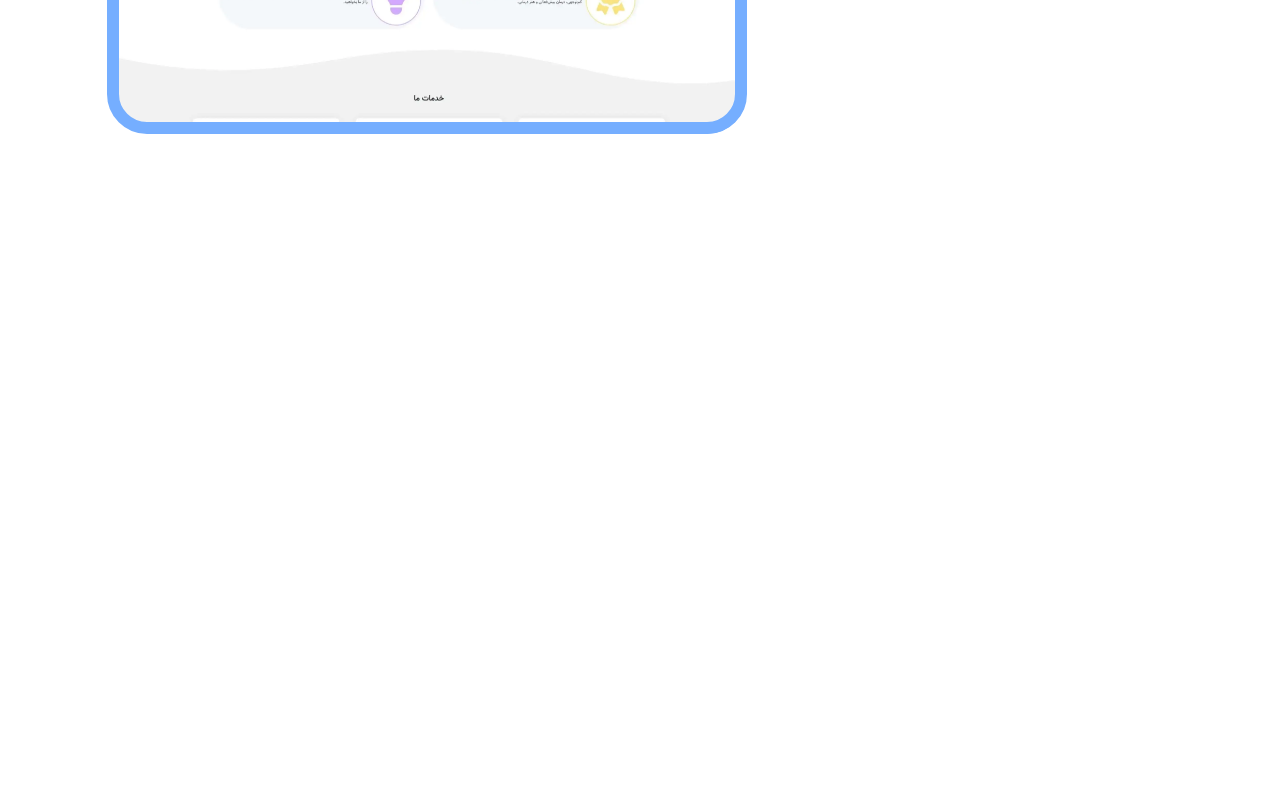
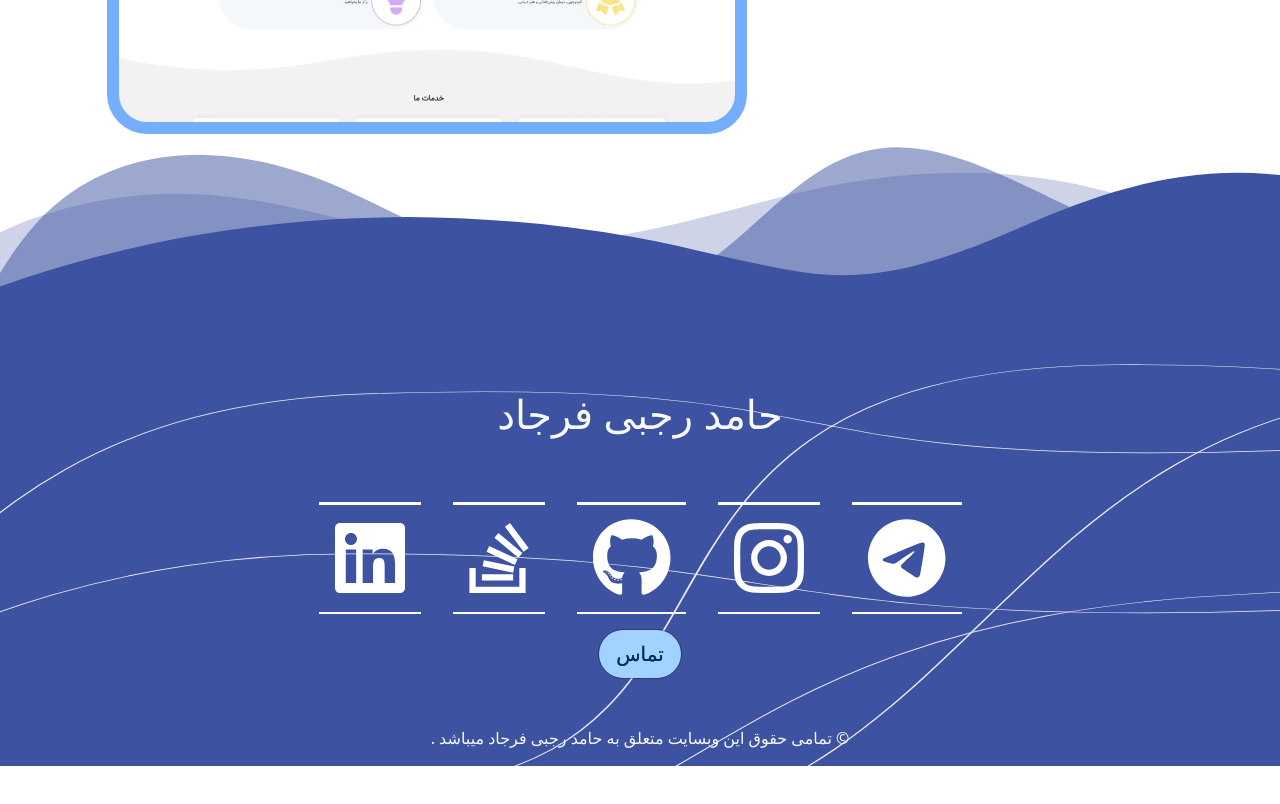
Before and after one commit to hamedrf/my-cv3, a Next.js app: page / in a window 1280 px wide. Shown: the part 7400-8204 px from the top of the page. After the commit the page ends 8166 px from the top, so only its background shows below. Built offline with nearby package versions, Linux system fonts and the light colour scheme.

Commit message:
set footer

```diff
--- a/app/page.tsx
+++ b/app/page.tsx
@@ -1,8 +1,9 @@
 import About from "@/components/sections/About";
+import Footer from "@/components/sections/Footer";
 import Header from "@/components/sections/Header";
 import HorizontalScrollTxt from "@/components/sections/HorizontalScrollTxt";
 import MyNavbar from "@/components/sections/Navbar";
-import Portfolio from "@/components/sections/portfolio";
+import Portfolio from "@/components/sections/Portfolio";
 import Serves from "@/components/sections/Serves";
 import TextZoobBg from "@/components/sections/TextZoobBg";
 
@@ -18,6 +19,7 @@ const Home = () => {
       <About />
       <Serves />
       <Portfolio />
+      <Footer />
     </>
   );
 };
--- /dev/null
+++ b/components/sections/Footer.tsx
@@ -0,0 +1,177 @@
+"use client";
+import {
+  faGithub,
+  faInstagram,
+  faLinkedin,
+  faStackOverflow,
+  faTelegram,
+} from "@fortawesome/free-brands-svg-icons";
+import { FontAwesomeIcon } from "@fortawesome/react-fontawesome";
+import MainBtn, { colorBtn } from "../UI/MainBtn";
+
+const Footer = () => {
+  return (
+    <footer className="footer">
+      <div
+        id="contact"
+        className="position-relative"
+        style={{ paddingTop: "15vh" }}
+      >
+        <div className="custom-shape-divider-bottom-1723269695">
+          <svg
+            data-name="Layer 1"
+            xmlns="http://www.w3.org/2000/svg"
+            viewBox="0 0 1200 120"
+            preserveAspectRatio="none"
+          >
+            <path
+              d="M0,0V46.29c47.79,22.2,103.59,32.17,158,28,70.36-5.37,136.33-33.31,206.8-37.5C438.64,32.43,512.34,53.67,583,72.05c69.27,18,138.3,24.88,209.4,13.08,36.15-6,69.85-17.84,104.45-29.34C989.49,25,1113-14.29,1200,52.47V0Z"
+              opacity=".25"
+              className="shape-fill"
+            ></path>
+            <path
+              d="M0,0V15.81C13,36.92,27.64,56.86,47.69,72.05,99.41,111.27,165,111,224.58,91.58c31.15-10.15,60.09-26.07,89.67-39.8,40.92-19,84.73-46,130.83-49.67,36.26-2.85,70.9,9.42,98.6,31.56,31.77,25.39,62.32,62,103.63,73,40.44,10.79,81.35-6.69,119.13-24.28s75.16-39,116.92-43.05c59.73-5.85,113.28,22.88,168.9,38.84,30.2,8.66,59,6.17,87.09-7.5,22.43-10.89,48-26.93,60.65-49.24V0Z"
+              opacity=".5"
+              className="shape-fill"
+            ></path>
+            <path
+              d="M0,0V5.63C149.93,59,314.09,71.32,475.83,42.57c43-7.64,84.23-20.12,127.61-26.46,59-8.63,112.48,12.24,165.56,35.4C827.93,77.22,886,95.24,951.2,90c86.53-7,172.46-45.71,248.8-84.81V0Z"
+              className="shape-fill"
+            ></path>
+          </svg>
+        </div>
+      </div>
+      <section
+        className="overflow-hidden position-relative d-flex flex-column  justify-content-between align-items-center pt-5"
+        style={{ paddingTop: "20vh" }}
+      >
+        <svg
+          xmlns="http://www.w3.org/2000/svg"
+          className="h-100 position-absolute top-0 z-n1 min-vw-100"
+          style={{ marginBottom: "-1px" }}
+          version="1.1"
+          xmlnsXlink="http://www.w3.org/1999/xlink"
+          width="2550"
+          height="1440"
+          preserveAspectRatio="none"
+          viewBox="0 0 2550 1440"
+        >
+          <g mask='url("#SvgjsMask1035")' fill="none">
+            <rect
+              width="2550"
+              height="1440"
+              x="0"
+              y="0"
+              fill="var(--color-gradient-second-dark)"
+            ></rect>
+            <path
+              d="M1276.29 1628.85C1626.35 1446.75 1652.56 305 2108.86 287.93 2565.15 270.86 2687.9 849.39 2941.42 878.33"
+              stroke="var(--color-second)"
+              strokeWidth="2"
+            ></path>
+            <path
+              d="M188.04 1440.7C441.57 1401.53 569.19 797.79 983.93 792.98 1398.67 788.17 1381.87 972.98 1779.81 972.98 2177.76 972.98 2371.71 794.1 2575.7 792.98"
+              stroke="var(--color-second)"
+              strokeWidth="2"
+            ></path>
+            <path
+              d="M1110.4 1475.78C1401.58 1275.69 1236.07 228.62 1750.6 215.89 2265.13 203.16 2685.8 724.58 3031 734.29"
+              stroke="var(--color-second)"
+              strokeWidth="2"
+            ></path>
+            <path
+              d="M216.52 1541C543.28 1376.19 530.23 352.44 1000.42 304.7 1470.62 256.96 1392.37 484.7 1784.33 484.7 2176.28 484.7 2367.16 305.85 2568.23 304.7"
+              stroke="var(--color-second)"
+              strokeWidth="2"
+            ></path>
+            <path
+              d="M1070.33 1693.01C1343.45 1633.36 1366.46 991.55 1875.18 916.72 2383.9 841.89 2443.49 432.95 2680.03 412.72"
+              stroke="var(--color-second)"
+              strokeWidth="2"
+            ></path>
+          </g>
+          <defs>
+            <mask id="SvgjsMask1035">
+              <rect width="2550" height="1440" fill="#ffffff"></rect>
+            </mask>
+          </defs>
+        </svg>
+        <div
+          className="d-flex justify-content-center align-items-center flex-column icon-footer"
+          style={{ width: "15rem" }}
+        >
+          {/* <Image
+            src={}
+            alt="آیکون سایت"
+            className="rounded rounded-circle w-100 h-100 border border-5 border-light p-3"
+          /> */}
+        </div>
+        <h1 className="text-center text-light display-6 my-5  ">
+          <strong>حامد رجبی فرجاد</strong>
+        </h1>
+
+        <div className="social-bar my-3">
+          <ul>
+            <li>
+              <a className="telegram" href="https://t.me/hamed_rf276">
+                <span></span>
+                <span></span>
+                <span></span>
+                <span></span>
+                <FontAwesomeIcon icon={faTelegram} aria-hidden="true" />
+              </a>
+            </li>
+            <li>
+              <a
+                className="instagram"
+                href="https://www.instagram.com/hamed.__rf?igsh=bnpxdmFyZWVlem1m"
+              >
+                <span></span>
+                <span></span>
+                <span></span>
+                <span></span>
+                <FontAwesomeIcon icon={faInstagram} />
+              </a>
+            </li>
+            <li>
+              <a className="github" href="https://github.com/hamedrf">
+                <span></span>
+                <span></span>
+                <span></span>
+                <span></span>
+                <FontAwesomeIcon icon={faGithub} aria-hidden="true" />
+              </a>
+            </li>
+            <li>
+              <a
+                className="stack-overflow"
+                href="https://stackoverflow.com/users/24951777/hamedrf"
+              >
+                <span></span>
+                <span></span>
+                <span></span>
+                <span></span>
+                <FontAwesomeIcon icon={faStackOverflow} aria-hidden="true" />
+              </a>
+            </li>
+            <li>
+              <a className="linkedin" href="#">
+                <span></span>
+                <span></span>
+                <span></span>
+                <span></span>
+                <FontAwesomeIcon icon={faLinkedin} aria-hidden="true" />
+              </a>
+            </li>
+          </ul>
+        </div>
+        <MainBtn text="تماس" color={colorBtn.main} />
+        <div className="text-center text-light mt-5 mb-3 mx-2">
+          © تمامی حقوق این وبسایت متعلق به حامد رجبی فرجاد میباشد .
+        </div>
+      </section>
+    </footer>
+  );
+};
+
+export default Footer;
--- a/styles/style.css
+++ b/styles/style.css
@@ -2,20 +2,9 @@ body,
 html {
   direction: rtl;
   overflow-x: hidden;
-  padding-bottom: 100vh;
 }
 
 :root {
-  /* --color-one: #a2d2ff;
-   --color-one: #8697c4;
-   --color-one: #3d52a0;
-   --color-two:  #002e5a;
-   --color-two: #ede8f5;
-  --color-third: #ffeea3;
-  --color-six: #ede8f5;
-  --color-seven: #8697c4;
-  --color-eight: #3d52a0; */
-
   --color-main: #a2d2ff;
   --color-second: #ede8f5;
   --color-third: #9ad5ca;
@@ -778,3 +767,139 @@ header {
 .arrow:hover span:nth-child(4) {
   transform: rotate(220deg);
 }
+
+/* footer */
+.social-bar ul {
+  margin: 0;
+  padding: 0;
+  display: flex;
+  align-items: center;
+}
+.social-bar ul li {
+  list-style: none;
+}
+.social-bar ul li a {
+  display: flex;
+  justify-content: center;
+  align-items: center;
+  position: relative;
+  font-size: 5rem;
+  padding: 1rem;
+  text-align: center;
+  text-decoration: none;
+  color: #fff;
+  margin: 0 1rem;
+  transition: 0.5s !important;
+}
+.social-bar ul li a span {
+  position: absolute;
+  transition: transform 0.5s !important;
+}
+.social-bar ul li a span:nth-child(1),
+.social-bar ul li a span:nth-child(3) {
+  width: 100%;
+  height: 0.2vw;
+  background: #fff;
+}
+.social-bar ul li a span:nth-child(1) {
+  top: 0;
+  left: 0;
+  transform-origin: right;
+}
+.social-bar ul li a:hover span:nth-child(1) {
+  transform: scaleX(0);
+  transform-origin: left;
+  transition: transform 0.5s !important;
+}
+
+.social-bar ul li a span:nth-child(3) {
+  bottom: 0;
+  left: 0;
+  transform-origin: left;
+}
+.social-bar ul li a:hover span:nth-child(3) {
+  transform: scaleX(0);
+  transform-origin: right;
+  transition: transform 0.5s !important;
+}
+
+.social-bar ul li a span:nth-child(2),
+.social-bar ul li a span:nth-child(4) {
+  width: 0.2vw;
+  height: 100%;
+  background: #404040;
+}
+.social-bar ul li a span:nth-child(2) {
+  top: 0;
+  left: 0;
+  transform: scale(0);
+  transform-origin: bottom;
+}
+.social-bar ul li a:hover span:nth-child(2) {
+  transform: scale(1);
+  transform-origin: top;
+  transition: transform 0.5s !important;
+}
+.social-bar ul li a span:nth-child(4) {
+  top: 0;
+  right: 0;
+  transform: scale(0);
+  transform-origin: top;
+}
+.social-bar ul li a:hover span:nth-child(4) {
+  transform: scale(1);
+  transform-origin: bottom;
+  transition: transform 0.5s !important;
+}
+
+.social-bar .github:hover {
+  color: #24292f;
+}
+.social-bar .github:hover span {
+  background: #24292f;
+}
+.social-bar .telegram:hover {
+  color: #1da1f2;
+}
+.social-bar .telegram:hover span {
+  background: #1da1f2;
+}
+.social-bar .instagram:hover {
+  color: #c32aa3;
+}
+.social-bar .instagram:hover span {
+  background: #c32aa3;
+}
+.social-bar .stack-overflow:hover {
+  color: #e7700d;
+}
+.social-bar .stack-overflow:hover span {
+  background: #e7700d;
+}
+.social-bar .linkedin:hover {
+  color: #0e76a8;
+}
+.social-bar .linkedin:hover span {
+  background: #0e76a8;
+}
+.custom-shape-divider-bottom-1723269695 {
+  position: absolute;
+  bottom: 0;
+  left: 0;
+  width: 100%;
+  overflow: hidden;
+  line-height: 0;
+  transform: rotate(180deg);
+}
+
+.custom-shape-divider-bottom-1723269695 svg {
+  position: relative;
+  display: block;
+  min-width: calc(100% + 1.3px);
+  height: 10rem;
+  transform: rotateY(180deg);
+}
+
+.custom-shape-divider-bottom-1723269695 .shape-fill {
+  fill: var(--color-gradient-second-dark);
+}
```
